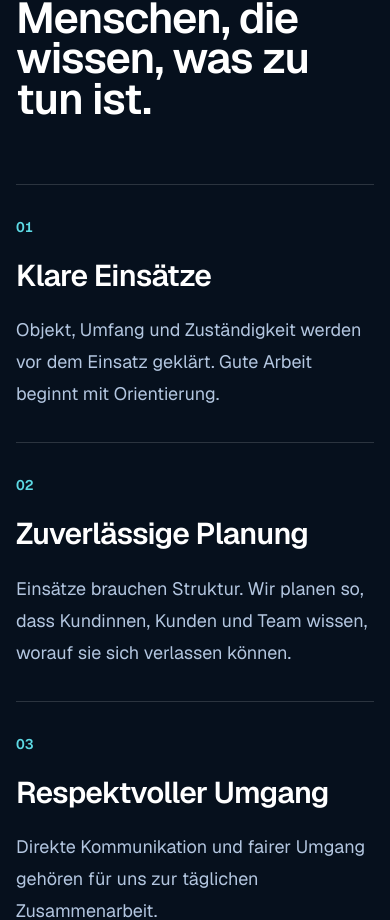
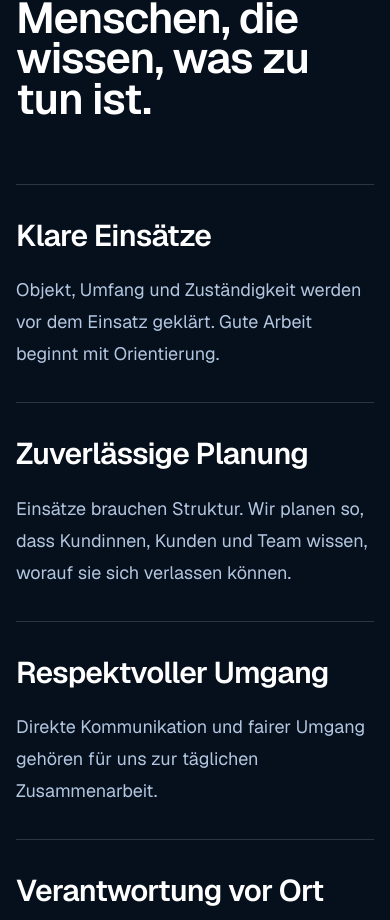
Before and after one commit to oguzabii/clean24-corporate-website, a Next.js app: page /arbeiten-bei-clean24 in a window 390 px wide. Shown: the part 1417-2337 px from the top of the page. Built offline with nearby package versions, Linux system fonts and the light colour scheme.

Commit message:
Remove decorative numbering from careers page

```diff
--- a/app/arbeiten-bei-clean24/page.tsx
+++ b/app/arbeiten-bei-clean24/page.tsx
@@ -98,14 +98,11 @@ export default function ArbeitenBeiClean24Page() {
             </h2>
           </div>
           <div className="mt-16 divide-y divide-white/15 border-y border-white/15">
-            {principles.map((item, index) => (
+            {principles.map((item) => (
               <section
                 key={item.title}
-                className="grid gap-5 py-8 sm:grid-cols-[7rem_1fr] sm:gap-8 lg:grid-cols-[10rem_0.8fr_1.2fr] lg:items-start"
+                className="grid gap-5 py-8 lg:grid-cols-[0.8fr_1.2fr] lg:items-start lg:gap-12"
               >
-                <span className="text-sm font-semibold tabular-nums text-teal-300">
-                  0{index + 1}
-                </span>
                 <h3 className="text-3xl font-semibold leading-tight tracking-tight sm:text-4xl">
                   {item.title}
                 </h3>
@@ -178,14 +175,8 @@ export default function ArbeitenBeiClean24Page() {
               </h2>
             </div>
             <div className="divide-y divide-navy-200 border-y border-navy-200">
-              {applicationSteps.map((step, index) => (
-                <div
-                  key={step}
-                  className="grid gap-4 py-6 sm:grid-cols-[5rem_1fr] sm:items-center"
-                >
-                  <span className="text-sm font-semibold tabular-nums text-teal-700">
-                    0{index + 1}
-                  </span>
+              {applicationSteps.map((step) => (
+                <div key={step} className="py-6">
                   <p className="text-2xl font-semibold leading-tight tracking-tight text-navy-950">
                     {step}
                   </p>
```
